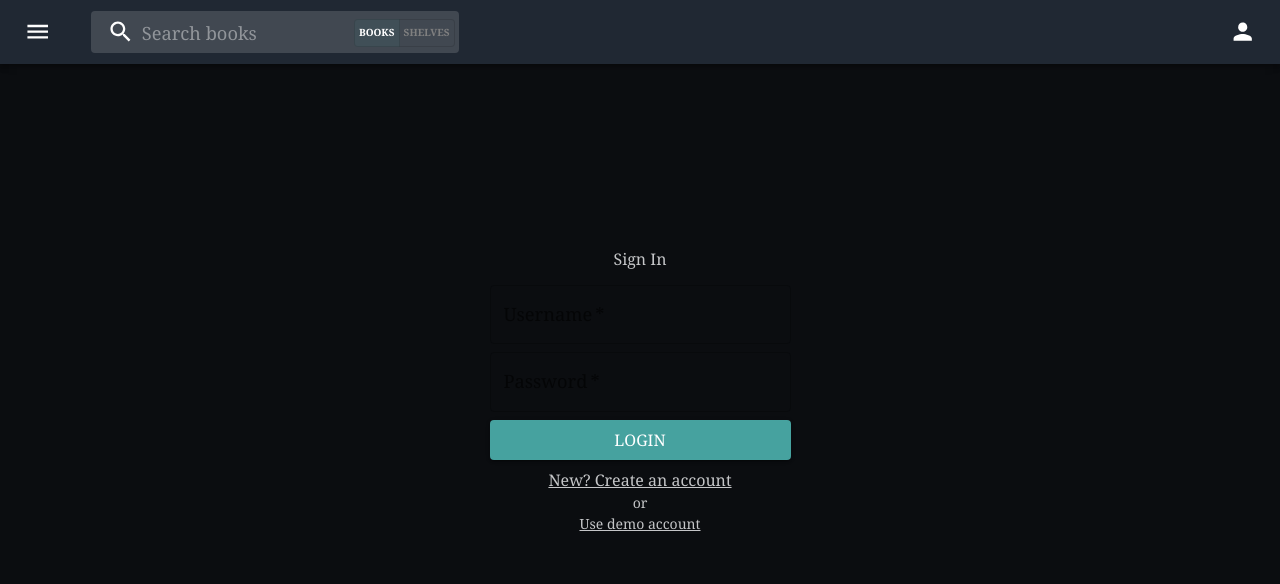
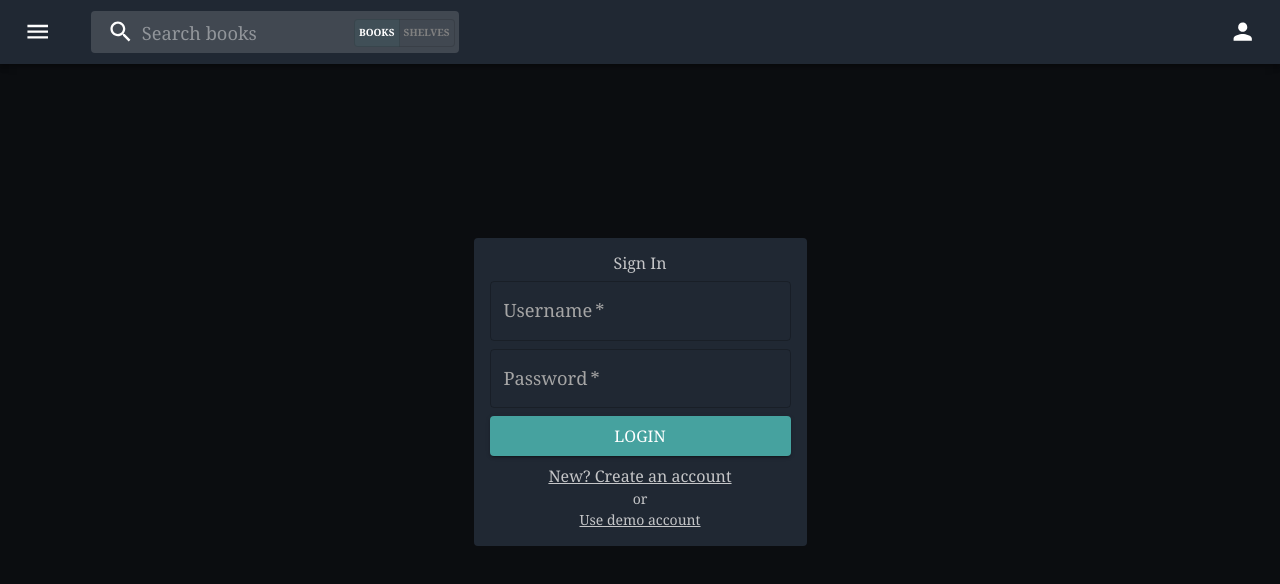
Before and after one commit to rcamach7/smart-reader, a Next.js app: page /sign-in in a window 1280 px wide. Shown: the top 584 px of the page. Built offline with nearby package versions, Linux system fonts and the light colour scheme; no server answers.

Commit message:
🎨 style: Fix sign in page theme

```diff
--- a/src/components/atoms/ConfirmModal.tsx
+++ b/src/components/atoms/ConfirmModal.tsx
@@ -6,7 +6,7 @@ const style = {
   left: '50%',
   transform: 'translate(-50%, -50%)',
   width: 'clamp(300px, 90vw, 900px)',
-  bgcolor: 'background.paper',
+  backgroundColor: '#202833',
   boxShadow: 24,
   p: 2,
 };
--- a/src/components/atoms/LinkItem.tsx
+++ b/src/components/atoms/LinkItem.tsx
@@ -6,18 +6,10 @@ interface Props {
   onClickHandler?: () => void;
   text: string;
   type?: 'menuItem' | 'text';
-  underline?: boolean;
 }
 
-export default function LinkItem({
-  link,
-  onClickHandler,
-  text,
-  type,
-  underline,
-}: Props) {
+export default function LinkItem({ link, onClickHandler, text, type }: Props) {
   const linkStyle = {
-    textDecoration: underline ? 'initial' : 'underline',
     color: 'inherit',
     cursor: 'pointer',
   };
--- a/src/pages/account.tsx
+++ b/src/pages/account.tsx
@@ -147,11 +147,7 @@ export default function Account() {
           {linkOptions.map((option, i) => {
             return (
               <Button key={i} sx={{ textDecoration: 'underline' }}>
-                <LinkItem
-                  text={option.title}
-                  link={option.link}
-                  underline={true}
-                />
+                <LinkItem text={option.title} link={option.link} />
               </Button>
             );
           })}
--- a/src/pages/sign-in.tsx
+++ b/src/pages/sign-in.tsx
@@ -116,12 +116,21 @@ export default function Login() {
           pb: 10,
         }}
       >
-        <Typography variant="h3">Sign In</Typography>
         <Box
-          sx={{ display: 'flex', flexDirection: 'column', gap: 1, pt: 2 }}
+          sx={{
+            display: 'flex',
+            flexDirection: 'column',
+            gap: 1,
+            borderRadius: 1,
+            backgroundColor: '#202833',
+            p: 2,
+          }}
           component="form"
           onSubmit={handleSignIn}
         >
+          <Typography variant="h2" textAlign="center">
+            Sign In
+          </Typography>
           <TextField
             required
             id="username"
@@ -131,6 +140,11 @@ export default function Login() {
             onChange={handleCredentialsChange}
             error={errors.fieldId === 'username' ? true : false}
             helperText={errors.fieldId === 'username' ? errors.helperText : ''}
+            InputLabelProps={{
+              sx: {
+                color: '#a5a5a5',
+              },
+            }}
           />
           <TextField
             required
@@ -142,6 +156,11 @@ export default function Login() {
             onChange={handleCredentialsChange}
             error={errors.fieldId === 'password' ? true : false}
             helperText={errors.fieldId === 'password' ? errors.helperText : ''}
+            InputLabelProps={{
+              sx: {
+                color: '#a5a5a5',
+              },
+            }}
           />
           {errors.fieldId === 'error' ? (
             <Typography color="error" textAlign="center">
```
